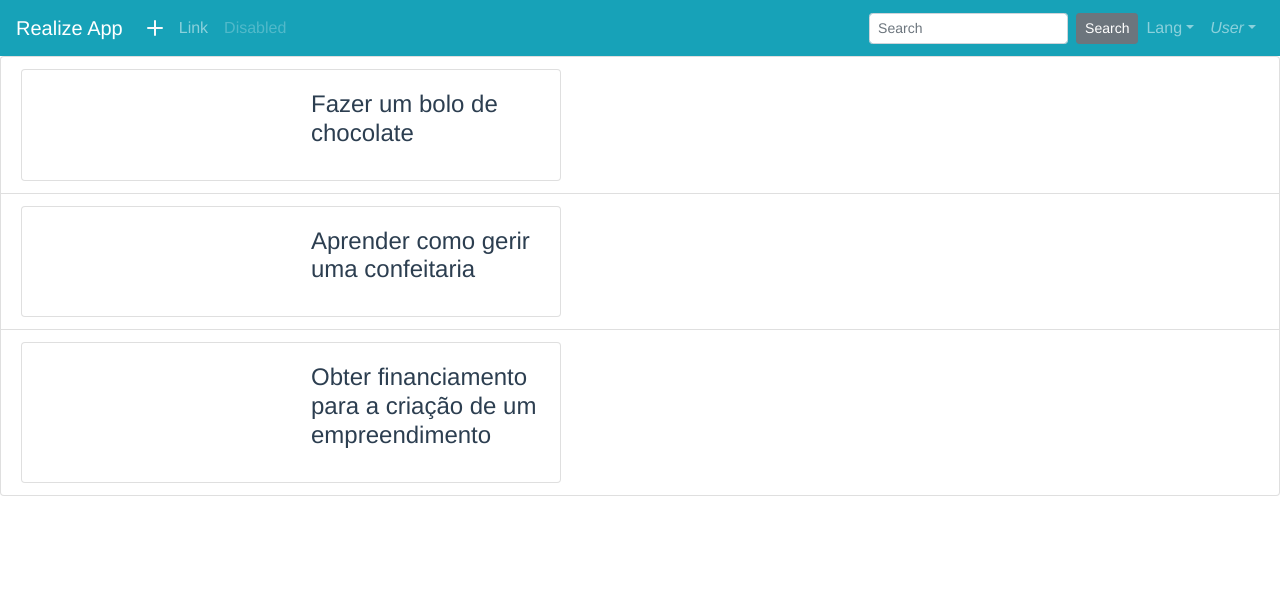
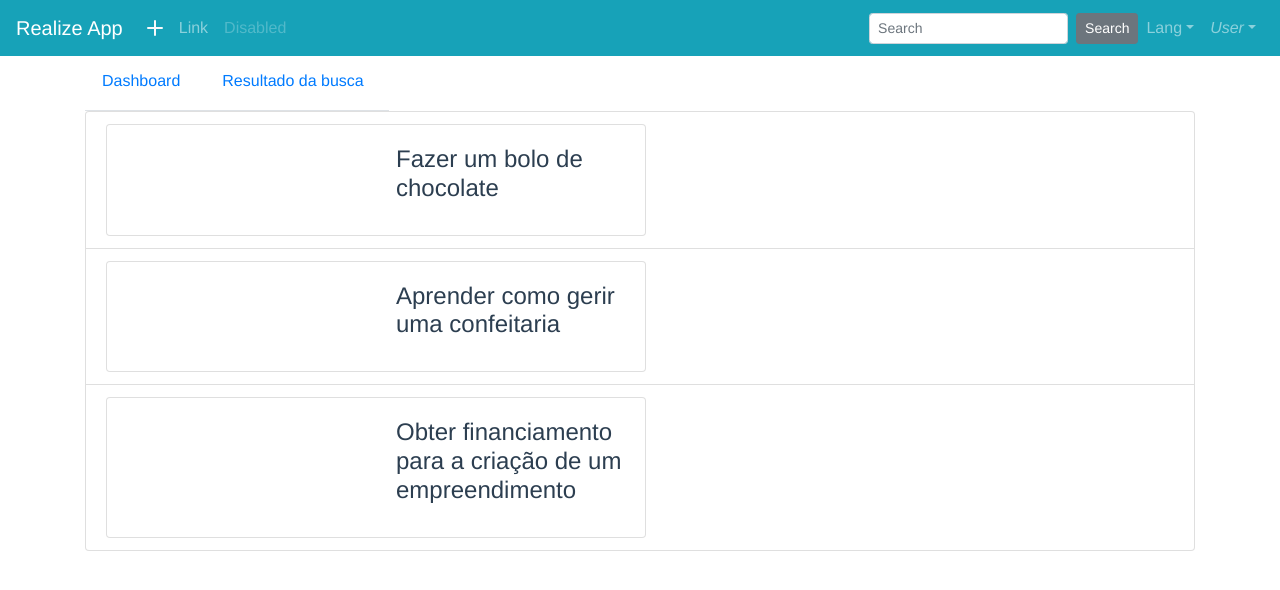
Before and after one commit to victor-vasc/realize_project, a Vue app: page / in a window 1280 px wide. Shown: the top 590 px of the page. Built offline with nearby package versions, Linux system fonts and the light colour scheme.

Commit message:
teste v2

```diff
--- a/src/App.vue
+++ b/src/App.vue
@@ -11,27 +11,35 @@
       </template>
     </b-modal>
   </div>
-  <Test2 v-bind:metas="metas" @changeMsg3="setMessage" :msg="itemText2" />
+  <b-container>
+    <div class="custom-navbar d-flex justify-content-center justify-content-sm-start">
+      <b-nav tabs class="align-bottom d-flex align-items-end">
+        <b-nav-item v-for="tab in tabs"
+                    v-bind:key="tab.name"
+                    v-bind:class="['tab-button', { active: currentTab.name === tab.name }]"
+                    v-on:click="currentTab = tab"
+                    class="mt-1 mb-2 mr-2 subtitle align-bottom "
+                    variant="dark"
+        >
+          {{ tab.name }}
+        </b-nav-item>
+      </b-nav>
+    </div>
+    <keep-alive>
+      <component :is="currentTab.component.component" v-bind="{...currentTab.component.props}" v-on="{...currentTab.component.methods}" class="tab"></component>
+    </keep-alive>
+  </b-container>
+  <!-- <Test2 v-bind:metas="metas" v-on:changeMsg3="setMessage" :msg="itemText2" /> -->
 </div>
 </template>
 <script>
 // import Test from './components/Test.vue'
 import Test2 from './components/Test2'
 import Navbar from './components/Navbar'
+import HelloWorld2 from './components/HelloWorld2'
+import HelloWorld from './components/HelloWorld'
 
-export default {
-  nome: 'app',
-  components: {
-    // Test,
-    Test2,
-    Navbar,
-  },
-  data() {
-    return {
-      itemText2: {
-        nome: ''
-      },
-      metas: [{
+var metas = [{
           nome: 'Fazer um bolo de chocolate'
         },
         {
@@ -40,7 +48,37 @@ export default {
         {
           nome: 'Obter financiamento para a criação de um empreendimento'
         },
-      ],
+      ];
+var itemText2 = {
+        nome: ''
+      }
+function setMessage(msg){
+      itemText2 = msg;
+      console.log('MEU DEUS FUNCIONA CARALHO', msg)
+    }
+var tabs = [{
+    name: "Dashboard",
+    component: { component: Test2, props: {metas: metas, msg: itemText2}, methods: {changeMsg3: setMessage}},
+  },
+  {
+    name: "Resultado da busca",
+    component:  { component: HelloWorld2, props: {msg: "TESTE"}},
+  },
+];
+export default {
+  nome: 'app',
+  components: {
+    // Test,
+    Test2,
+    Navbar,
+    HelloWorld2
+  },
+  data() {
+    return {
+      tabs: tabs,
+      metas: metas,
+      currentTab: tabs[0],
+      itemText2: itemText2,
       itemText: {
         nome: ''
       }
@@ -58,19 +96,6 @@ export default {
         nome: ''
       }
     },
-    // addItem: function() {
-    //   var itemTextContent
-    //   if(this.itemText.nome){
-    //   console.log("Foco a")
-    //   itemTextContent = this.itemText
-    //   this.itemText2 = {nome: '', country:''};}
-    //   if(this.itemText2.nome){
-    //   console.log("Foco b")
-    //   itemTextContent = this.itemText2}
-    //   if(!itemTextContent){return;}
-    //   this.metas.push(itemTextContent)
-    //   this.itemText = {nome: '', country:''}
-    // },
     removeItem: function(x) {
       this.metas.splice(x, 1);
       // console.log(String(x))
@@ -84,10 +109,7 @@ export default {
       this.metas.splice(x, 1, itemTextContent2);
       // this.itemText2 = {nome: '', country:''}
     },
-    setMessage: function(msg) {
-      this.itemText2 = msg;
-      console.log('teste123')
-    },
+    setMessage: setMessage
   }
 }
 </script>
```
